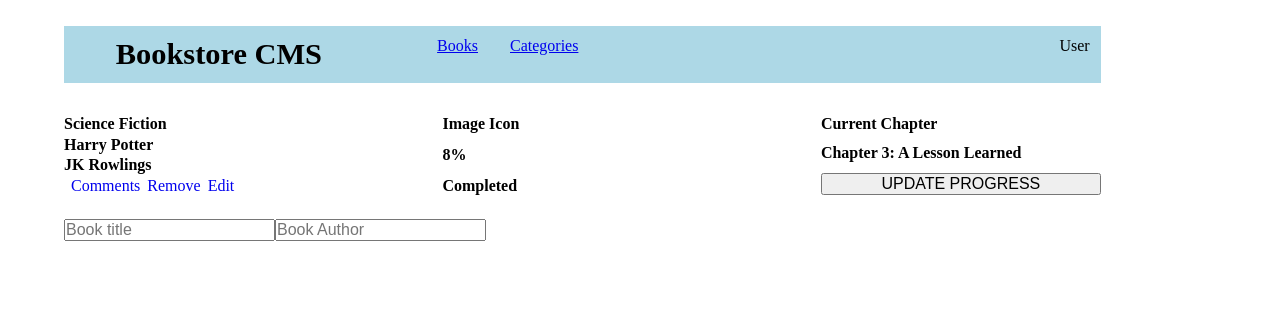
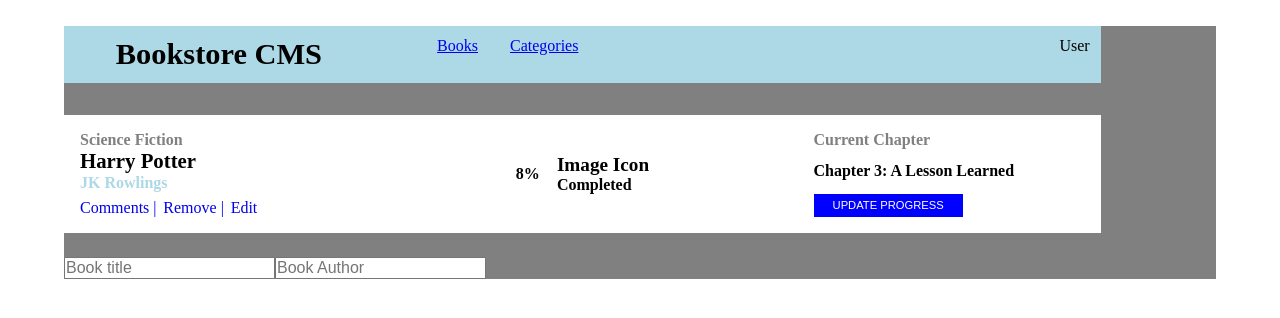
Before and after one commit to gjuliao/react_bookstore, a React (Create React App) app: page / in a window 1280 px wide. Shown: the top 318 px of the page. Built offline with nearby package versions, Linux system fonts and the light colour scheme.

Commit message:
Added more style to cards, still not finished

```diff
--- a/src/components/Book.js
+++ b/src/components/Book.js
@@ -9,19 +9,23 @@ const Book = ({ books }) => {
     <>
       <div className="card">
         <div className="main_tile">
-          <h4>Science Fiction</h4>
+          <h4 className="book_genre">Science Fiction</h4>
           <h1>{title}</h1>
           <h2>{author}</h2>
           <ul className="book_button_list">
-            <li><a href="/">Comments</a></li>
-            <li><a href="/">Remove</a></li>
+            <li><a href="/">Comments |</a></li>
+            <li><a href="/">Remove  |</a></li>
             <li><a href="/">Edit</a></li>
           </ul>
         </div>
         <div className="completed_tile">
-          <h1>Image Icon</h1>
-          <h1>8%</h1>
-          <h4>Completed</h4>
+          <div>
+            <h1>8%</h1>
+          </div>
+          <div className="completed_tile_content">
+            <h1>Image Icon</h1>
+            <h4>Completed</h4>
+          </div>
         </div>
         <div className="chapter_tile">
           <h4>Current Chapter</h4>
--- a/src/index.css
+++ b/src/index.css
@@ -9,6 +9,7 @@
   width: 90%;
   margin: auto;
   margin-top: 2%;
+  background-color: gray;
 }
 
 /* --Nav Bar --*/
@@ -43,15 +44,30 @@
   margin-bottom: 1.5em;
   min-height: 5em;
   width: 90%;
+  background-color: white;
+  padding: 1em;
 }
 
 .main_tile,
-.completed_tile,
 .chapter_tile {
   display: flex;
   flex-direction: column;
   justify-content: space-between;
   width: 27%;
+}
+
+.main_tile h1 {
+  font-size: 1.3em;
+  padding-bottom: 0.4%;
+}
+
+.main_tile h2 {
+  color: lightblue;
+  padding-bottom: 2.5%;
+}
+
+.book_genre {
+  color: gray;
 }
 
 .book_button_list {
@@ -64,5 +80,30 @@
 }
 
 .book_button_list li {
-  margin-left: 2.5%;
+  margin-right: 2.5%;
 }
+
+.completed_tile {
+  display: flex;
+  justify-content: space-around;
+  width: 15%;
+  align-items: center;
+}
+
+.completed_tile_content h1 {
+  font-size: 1.2em;
+  padding-bottom: 0.4%;
+}
+
+.chapter_tile h4 {
+  color: gray;
+}
+
+.chapter_tile button {
+  width: 55%;
+  font-size: 0.7em;
+  color: white;
+  background-color: blue;
+  border-style: none;
+  padding: 0.5em;
+}
```
